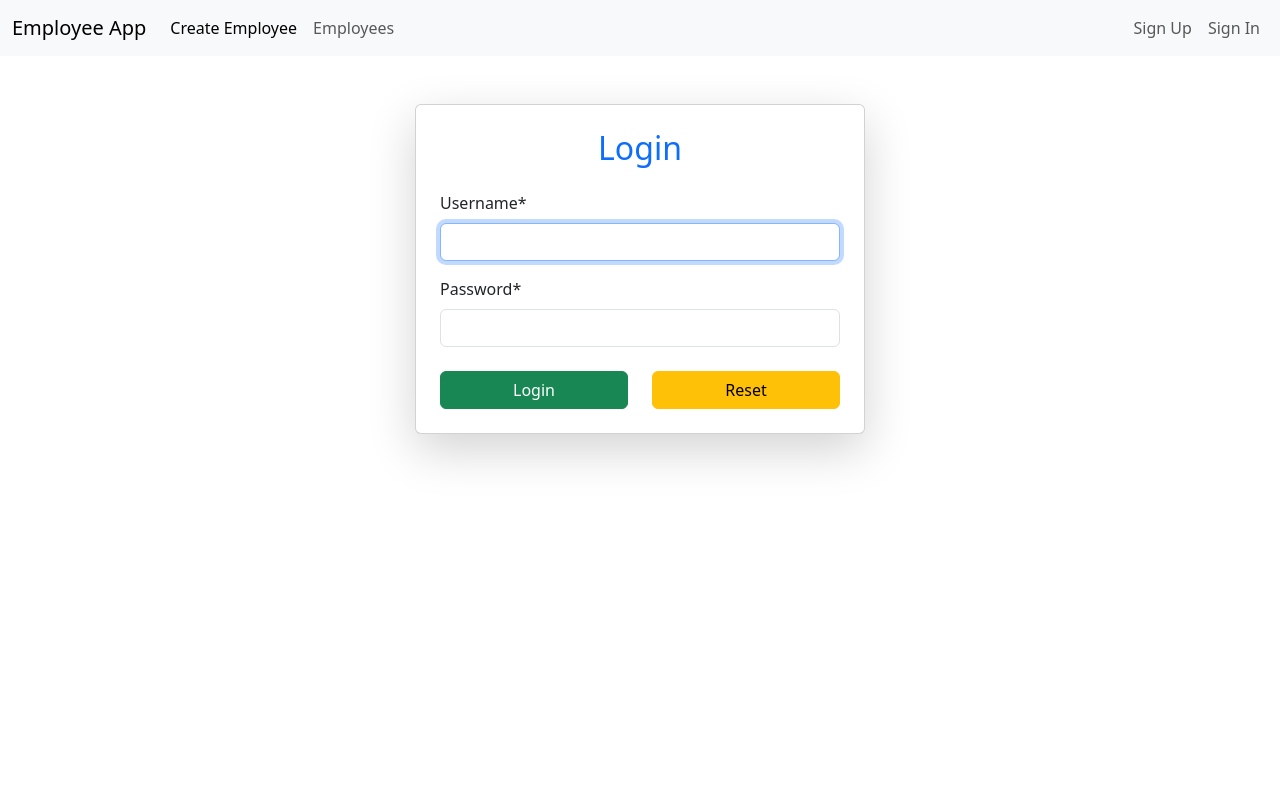
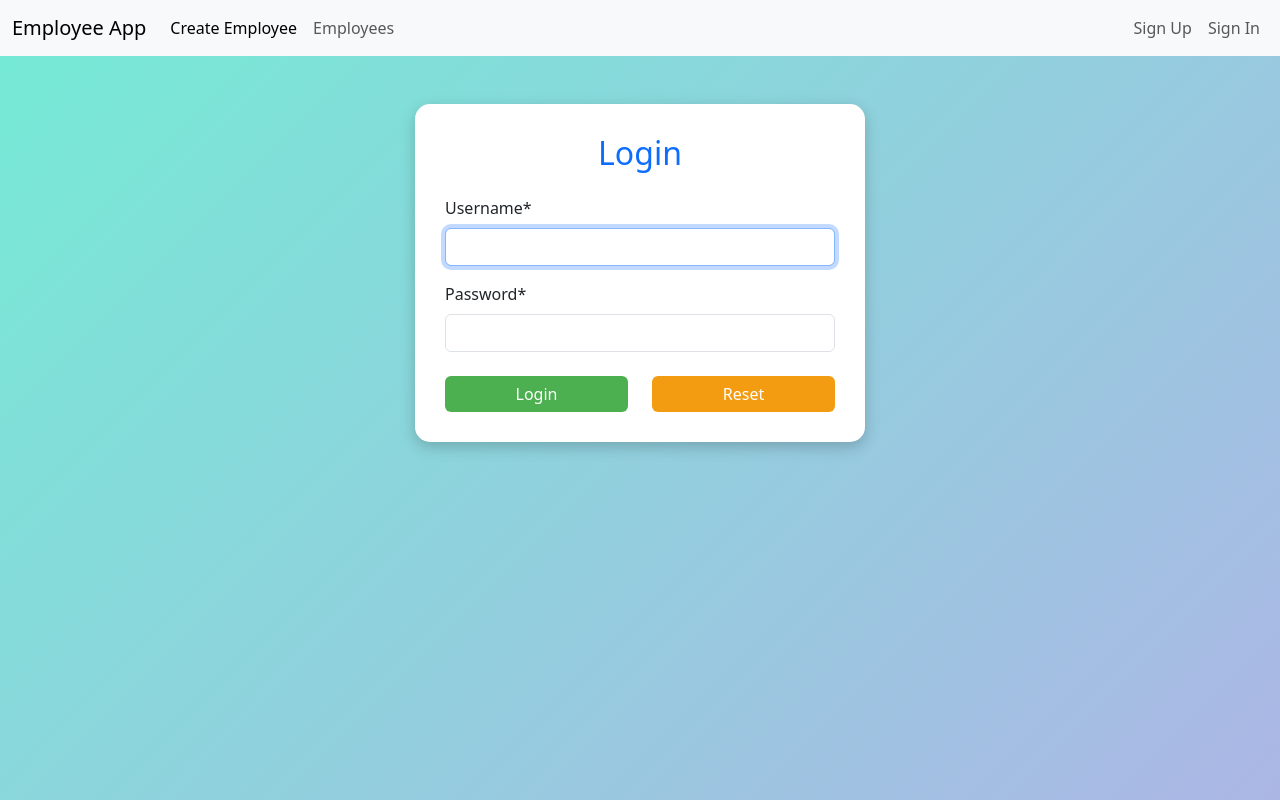
Before and after one commit to AjayLiman/Django_Repo, a Django app: page / in a window 1280 px wide. Run offline with Django 4.2, Linux system fonts and the light colour scheme; some libraries are stand-ins or nearby versions.

Commit message:
updated 2.0

```diff
--- a/templates/employee_app/login.html
+++ b/templates/employee_app/login.html
@@ -6,8 +6,37 @@
 {% endblock %}
 
 {% block content %}
+<style>
+    body {
+        background: linear-gradient(135deg, #74ebd5, #ACB6E5);
+        min-height: 100vh;
+    }
+    .login-card {
+        background: white;
+        border-radius: 15px;
+        padding: 30px;
+        box-shadow: 0 5px 15px rgba(0,0,0,0.2);
+    }
+    .btn-login {
+        background-color: #4CAF50;
+        border: none;
+        color: white;
+    }
+    .btn-login:hover {
+        background-color: #45a049;
+    }
+    .btn-reset {
+        background-color: #f39c12;
+        border: none;
+        color: white;
+    }
+    .btn-reset:hover {
+        background-color: #e67e22;
+    }
+</style>
+
 <div class="container mt-5 d-flex justify-content-center">
-    <div class="card shadow-lg p-4" style="max-width: 450px; width: 100%;">
+    <div class="login-card" style="max-width: 450px; width: 100%;">
         <h2 class="text-center text-primary mb-4">Login</h2>
         <form method="post" novalidate>
             {% csrf_token %}
@@ -15,10 +44,10 @@
 
             <div class="row mt-4">
                 <div class="col-6">
-                    <button type="submit" class="btn btn-success w-100">Login</button>
+                    <button type="submit" class="btn btn-login w-100">Login</button>
                 </div>
                 <div class="col-6">
-                    <button type="reset" class="btn btn-warning w-100">Reset</button>
+                    <button type="reset" class="btn btn-reset w-100">Reset</button>
                 </div>
             </div>
         </form>
```
